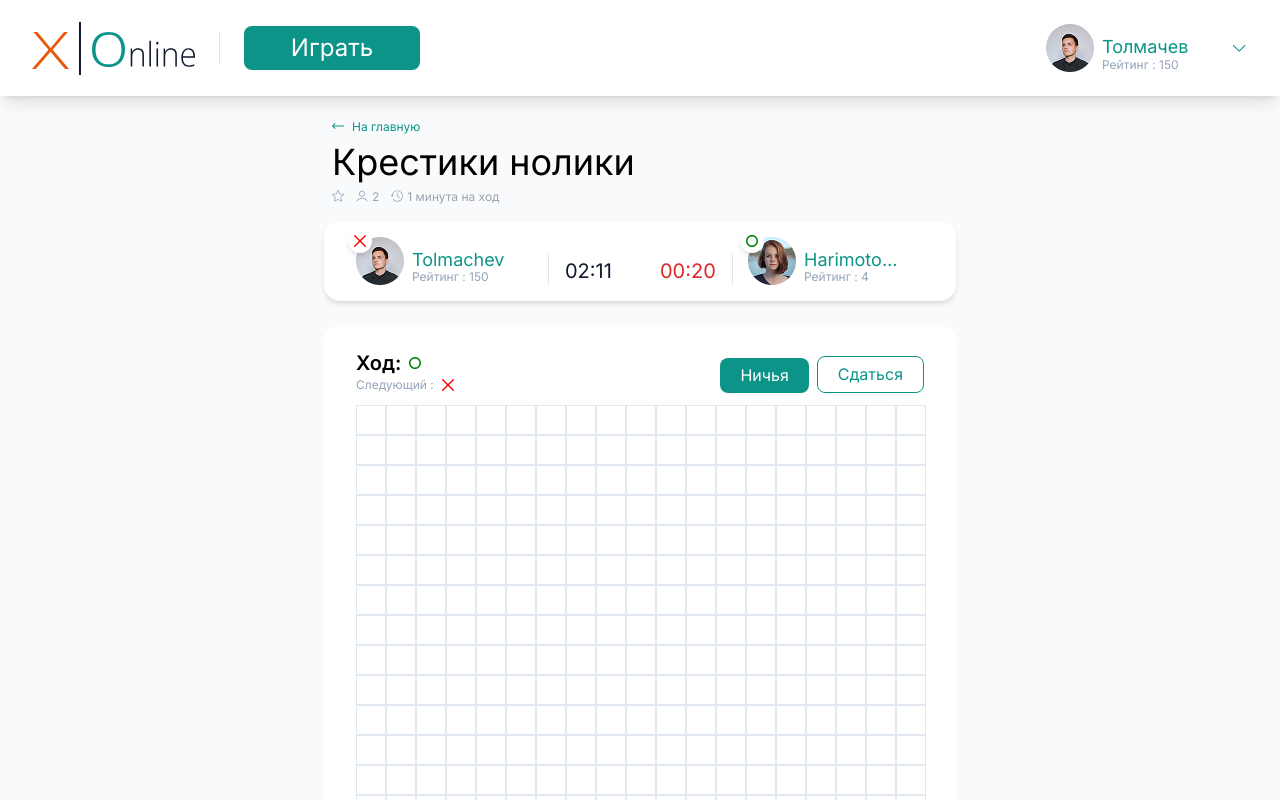
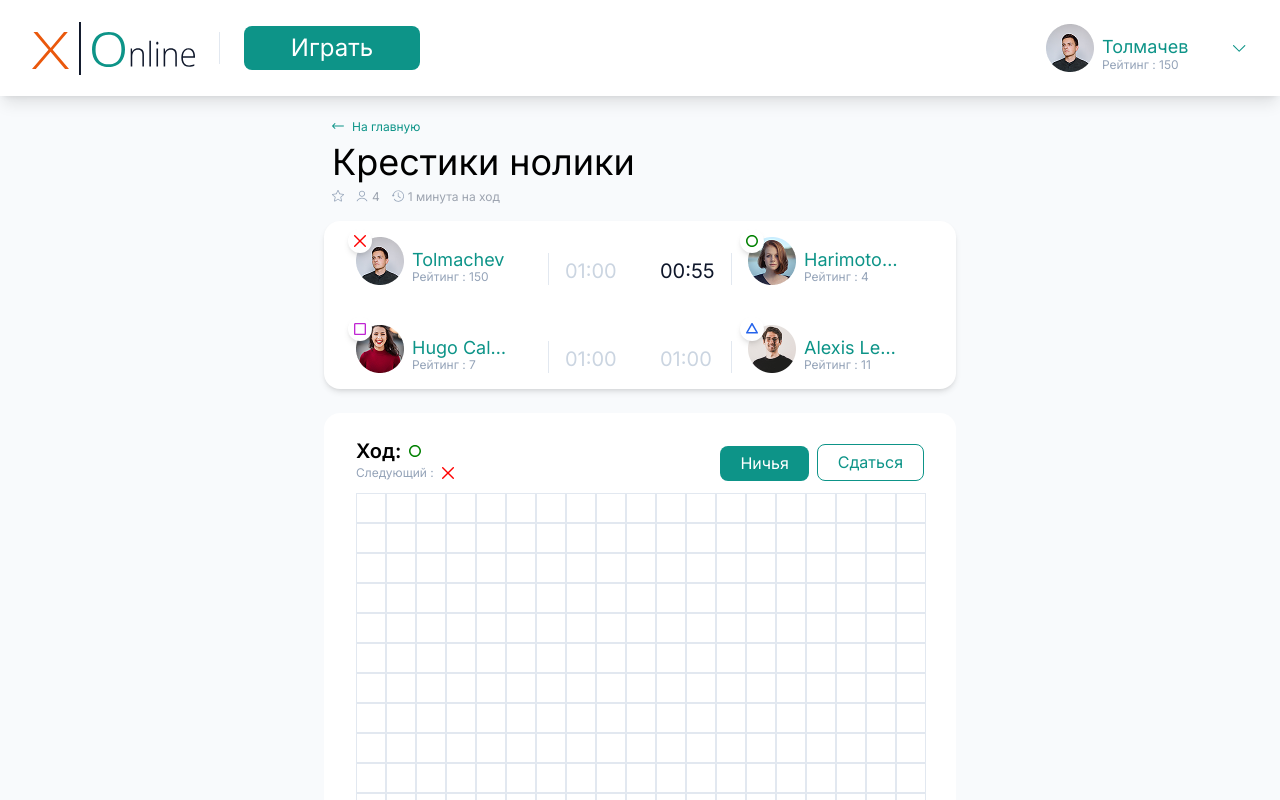
Before and after one commit to fasty86/paromovtictac, a Next.js app: page / in a window 1280 px wide. Shown: the top 800 px of the page. Built offline with nearby package versions, Linux system fonts and the light colour scheme.

Commit message:
feat: состояние игры вынесено на копмонент верхнего уровня, доработан таймер хода

```diff
--- a/components/game/game-field.jsx
+++ b/components/game/game-field.jsx
@@ -7,10 +7,13 @@ import { GameCell } from "../cell";
 import { GameSymbol } from "./game-symbol";
 import { useGameState } from "./use-game-state";
 
-export function GameField({ className, playersCount }) {
-  const { cells, currentMove, handleCellClick, nextMove } =
-    useGameState(playersCount);
-
+export function GameField({
+  className,
+  currentMove,
+  nextMove,
+  cells,
+  handleCellClick,
+}) {
   return (
     <GameFieldLayout className={className}>
       <GameFieldInfo
--- a/components/game/game-info.jsx
+++ b/components/game/game-info.jsx
@@ -10,6 +10,7 @@ import avatarImg from "../profile/avatar.png";
 import player2Avatar from "./player_2.png";
 import player3Avatar from "./player_3.png";
 import player4Avatar from "./player_4.png";
+import { useEffect, useState } from "react";
 const testPlayerData = [
   {
     infoData: { name: "Tolmachev", rating: 150, avatarSrc: avatarImg },
@@ -36,7 +37,7 @@ const testPlayerData = [
     symbol: GAME_SYMBOLS.TRIANGLE,
   },
 ];
-export function GameInfo({ className, playersCount }) {
+export function GameInfo({ className, playersCount, currentMove }) {
   return (
     <div
       className={clsx(
@@ -52,6 +53,7 @@ export function GameInfo({ className, playersCount }) {
             data={player.infoData}
             timer={player.timerData}
             symbol={player.symbol}
+            isActivePlayer={player.symbol === currentMove}
           />
         );
       })}
@@ -63,8 +65,24 @@ function PlayerInfo({
   data: { rating = 150, name = "Толмачев", avatarSrc },
   symbol = GAME_SYMBOLS.CROSS,
   className,
-  timer,
+  timerInitialValue = 60,
+  isActivePlayer,
 }) {
+  const [timer, setTimer] = useState(timerInitialValue);
+  useEffect(() => {
+    let timerId = null;
+
+    if (isActivePlayer) {
+      timerId = setInterval(() => {
+        setTimer((currentTimer) => {
+          if (currentTimer === 0) clearInterval(timerId);
+          return currentTimer > 0 ? currentTimer - 1 : currentTimer;
+        });
+      }, 1000);
+    }
+    return () => clearInterval(timerId);
+  }, [isActivePlayer]);
+
   return (
     <div className={clsx("flex items-baseline  w-[264px]", className)}>
       <div className="relative">
@@ -74,7 +92,7 @@ function PlayerInfo({
         <Profile playerName={name} rating={rating} avatar={avatarSrc} />
       </div>
       <Divider />
-      <Timer data={timer} />
+      <Timer data={timer} isActive={isActivePlayer} />
     </div>
   );
 }
--- a/components/game/index.js
+++ b/components/game/index.js
@@ -1,2 +1,3 @@
 export { GameTitle } from "./game-title";
 export { GameInfo } from "./game-info";
+export { useGameState } from "./use-game-state";
--- a/components/timer/timer..jsx
+++ b/components/timer/timer..jsx
@@ -3,20 +3,23 @@ import clsx from "clsx";
 function addLeadingZero(value, count = 2, symbol = "0") {
   return String(value).padStart(count, symbol);
 }
-export function Timer({ data, className = "" }) {
+export function Timer({ data, className = "", isActive }) {
   const min = addLeadingZero(parseInt(data / 60));
   const sec = addLeadingZero(data % 60);
+
+  function getColor() {
+    if (isActive) return Number(data) < 30 ? "text-red-600" : "text-slate-900";
+    else return "text-slate-300";
+  }
   return (
     <div
       className={clsx(
         className,
-        " text-xl self-end",
-        Number(data) < 30 ? "text-red-600" : "text-slate-900",
+        "w-[60px] text-xl self-end transition-colors",
+        getColor(),
       )}
     >
       {min}:{sec}
     </div>
   );
 }
-
-// className = "text-slate-900 text-xl self-end";
--- a/pages/index.jsx
+++ b/pages/index.jsx
@@ -1,16 +1,29 @@
 import { Header } from "../components/header";
-import { GameInfo, GameTitle } from "../components/game";
+import { GameInfo, GameTitle, useGameState } from "../components/game";
 import { GameField } from "../components/game/game-field";
 import { useState } from "react";
 export default function HomePage() {
-  const [playersCount] = useState(2);
+  const [playersCount] = useState(4);
+  const { cells, currentMove, handleCellClick, nextMove } =
+    useGameState(playersCount);
+
   return (
     <div className="bg-slate-50 min-h-screen">
       <Header />
       <main className="pt-6 mx-auto max-w-[632px] ">
         <GameTitle playersCount={playersCount} />
-        <GameInfo className="mt-4" playersCount={playersCount} />
-        <GameField className="mt-6" playersCount={playersCount} />
+        <GameInfo
+          className="mt-4"
+          playersCount={playersCount}
+          currentMove={currentMove}
+        />
+        <GameField
+          className="mt-6"
+          cells={cells}
+          currentMove={currentMove}
+          handleCellClick={handleCellClick}
+          nextMove={nextMove}
+        />
       </main>
     </div>
   );
```
